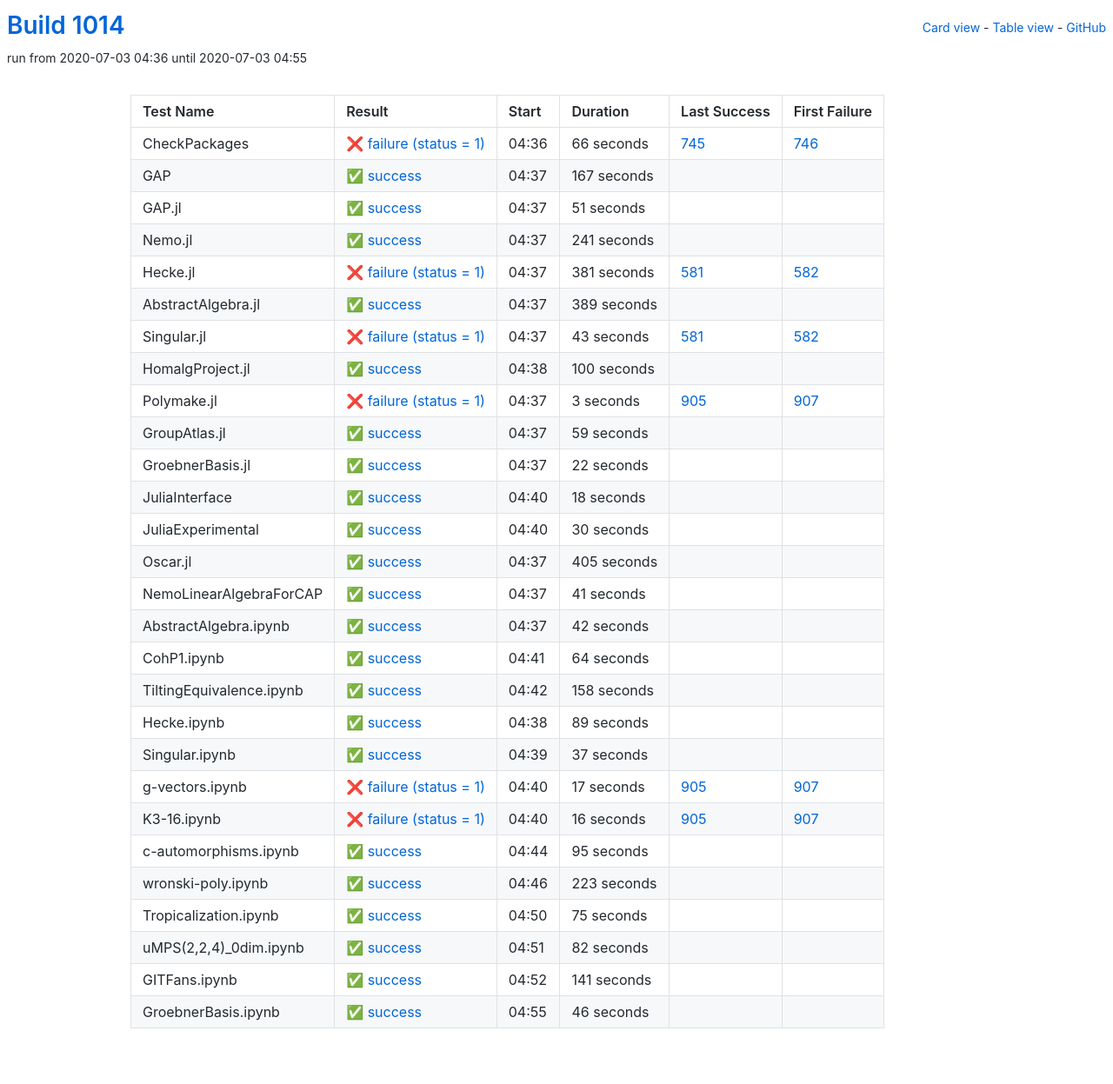
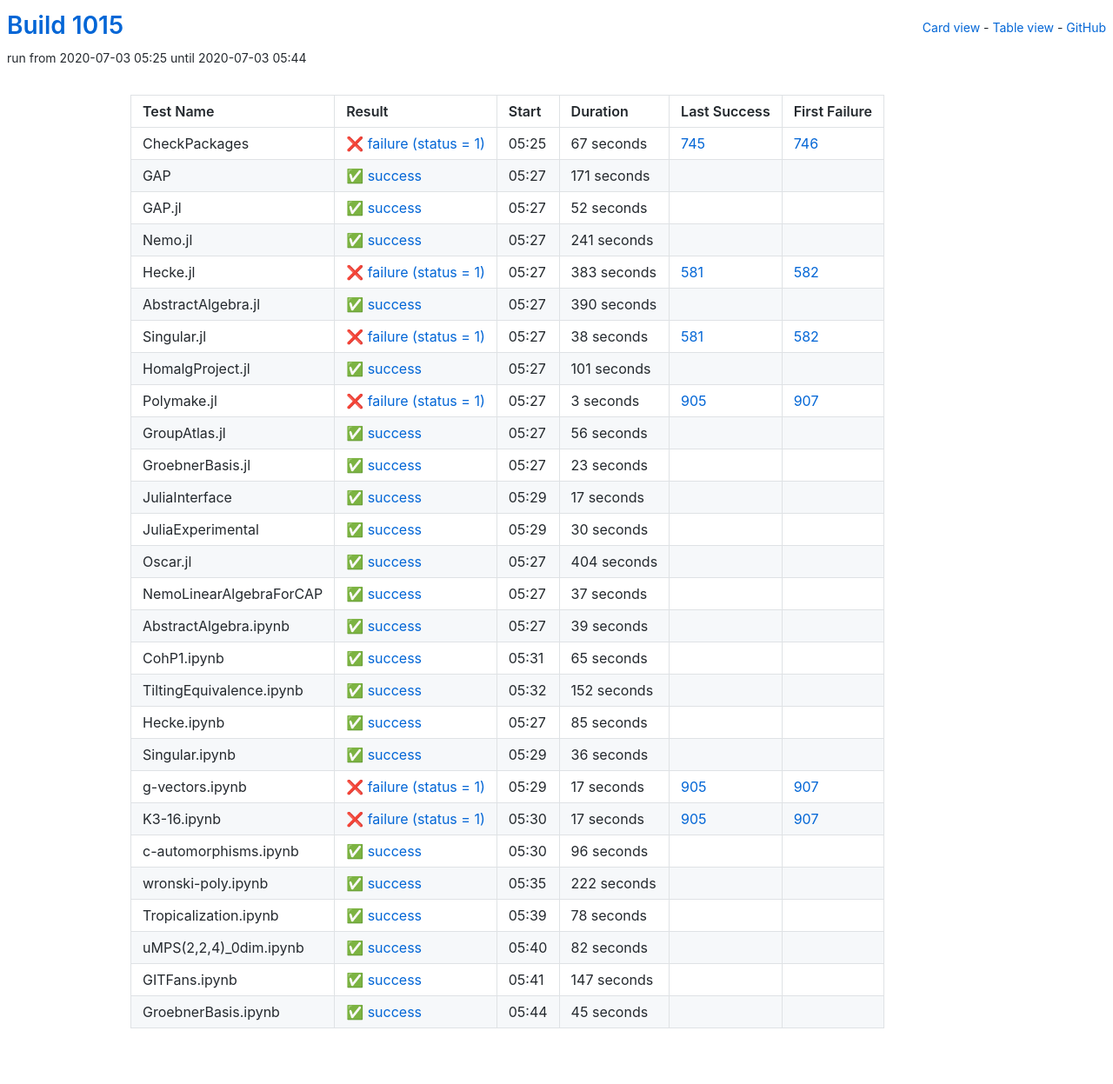
Before and after one commit to oscar-system/oscar-ci-status-1.4, a Jekyll site: the page built from table.html, in a window 1280 px wide. Shown: the whole page at 87% size. Built offline with Jekyll 4.4.1, drawn with Linux system fonts in a browser that asks for light colours.

Commit message:
Build #1015

```diff
--- a/_data/ci.yml
+++ b/_data/ci.yml
@@ -1,6 +1,6 @@
 ---
-build: 1014
-build_url: https://oscarci.mathematik.uni-kl.de/job/oscar-julia-1.4/1014/
+build: 1015
+build_url: https://oscarci.mathematik.uni-kl.de/job/oscar-julia-1.4/1015/
 job: oscar-julia-1.4
 organization: oscar-system
 repo: oscar-ci-status-1.4
@@ -8,44 +8,44 @@ repourl: https://github.com/oscar-system/oscar-ci-status-1.4
 tests:
 - name: CheckPackages
   id: checkpackages
-  log: https://oscarci.mathematik.uni-kl.de/job/oscar-julia-1.4/1014/artifact/logs/build-1014/CheckPackages.log
-  start: 2020-07-03 04:36
+  log: https://oscarci.mathematik.uni-kl.de/job/oscar-julia-1.4/1015/artifact/logs/build-1015/CheckPackages.log
+  start: 2020-07-03 05:25
   success: false
   exitcode: 1
   status: failure
-  duration: 66
+  duration: 67
   last_success: 745
   last_success_url: https://oscarci.mathematik.uni-kl.de/job/oscar-julia-1.4/745/
   first_failure: 746
   first_failure_url: https://oscarci.mathematik.uni-kl.de/job/oscar-julia-1.4/746/
 - name: GAP
   id: gap
-  log: https://oscarci.mathematik.uni-kl.de/job/oscar-julia-1.4/1014/artifact/logs/build-1014/GAP.log
-  start: 2020-07-03 04:37
+  log: https://oscarci.mathematik.uni-kl.de/job/oscar-julia-1.4/1015/artifact/logs/build-1015/GAP.log
+  start: 2020-07-03 05:27
   success: true
   exitcode: 0
   status: success
-  duration: 167
+  duration: 171
   last_success: false
   last_success_url:
   first_failure: false
   first_failure_url:
 - name: GAP.jl
   id: gap-jl
-  log: https://oscarci.mathematik.uni-kl.de/job/oscar-julia-1.4/1014/artifact/logs/build-1014/GAP.jl.log
-  start: 2020-07-03 04:37
+  log: https://oscarci.mathematik.uni-kl.de/job/oscar-julia-1.4/1015/artifact/logs/build-1015/GAP.jl.log
+  start: 2020-07-03 05:27
   success: true
   exitcode: 0
   status: success
-  duration: 51
+  duration: 52
   last_success: false
   last_success_url:
   first_failure: false
   first_failure_url:
 - name: Nemo.jl
   id: nemo-jl
-  log: https://oscarci.mathematik.uni-kl.de/job/oscar-julia-1.4/1014/artifact/logs/build-1014/Nemo.jl.log
-  start: 2020-07-03 04:37
+  log: https://oscarci.mathematik.uni-kl.de/job/oscar-julia-1.4/1015/artifact/logs/build-1015/Nemo.jl.log
+  start: 2020-07-03 05:27
   success: true
   exitcode: 0
   status: success
@@ -56,56 +56,56 @@ tests:
   first_failure_url:
 - name: Hecke.jl
   id: hecke-jl
-  log: https://oscarci.mathematik.uni-kl.de/job/oscar-julia-1.4/1014/artifact/logs/build-1014/Hecke.jl.log
-  start: 2020-07-03 04:37
+  log: https://oscarci.mathematik.uni-kl.de/job/oscar-julia-1.4/1015/artifact/logs/build-1015/Hecke.jl.log
+  start: 2020-07-03 05:27
   success: false
   exitcode: 1
   status: failure
-  duration: 381
+  duration: 383
   last_success: 581
   last_success_url: https://oscarci.mathematik.uni-kl.de/job/oscar-julia-1.4/581/
   first_failure: 582
   first_failure_url: https://oscarci.mathematik.uni-kl.de/job/oscar-julia-1.4/582/
 - name: AbstractAlgebra.jl
   id: abstractalgebra-jl
-  log: https://oscarci.mathematik.uni-kl.de/job/oscar-julia-1.4/1014/artifact/logs/build-1014/AbstractAlgebra.jl.log
-  start: 2020-07-03 04:37
+  log: https://oscarci.mathematik.uni-kl.de/job/oscar-julia-1.4/1015/artifact/logs/build-1015/AbstractAlgebra.jl.log
+  start: 2020-07-03 05:27
   success: true
   exitcode: 0
   status: success
-  duration: 389
+  duration: 390
   last_success: false
   last_success_url:
   first_failure: false
   first_failure_url:
 - name: Singular.jl
   id: singular-jl
-  log: https://oscarci.mathematik.uni-kl.de/job/oscar-julia-1.4/1014/artifact/logs/build-1014/Singular.jl.log
-  start: 2020-07-03 04:37
+  log: https://oscarci.mathematik.uni-kl.de/job/oscar-julia-1.4/1015/artifact/logs/build-1015/Singular.jl.log
+  start: 2020-07-03 05:27
   success: false
   exitcode: 1
   status: failure
-  duration: 43
+  duration: 38
   last_success: 581
   last_success_url: https://oscarci.mathematik.uni-kl.de/job/oscar-julia-1.4/581/
   first_failure: 582
   first_failure_url: https://oscarci.mathematik.uni-kl.de/job/oscar-julia-1.4/582/
 - name: HomalgProject.jl
   id: homalgproject-jl
-  log: https://oscarci.mathematik.uni-kl.de/job/oscar-julia-1.4/1014/artifact/logs/build-1014/HomalgProject.jl.log
-  start: 2020-07-03 04:38
+  log: https://oscarci.mathematik.uni-kl.de/job/oscar-julia-1.4/1015/artifact/logs/build-1015/HomalgProject.jl.log
+  start: 2020-07-03 05:27
   success: true
   exitcode: 0
   status: success
-  duration: 100
+  duration: 101
   last_success: false
   last_success_url:
   first_failure: false
   first_failure_url:
 - name: Polymake.jl
   id: polymake-jl
-  log: https://oscarci.mathematik.uni-kl.de/job/oscar-julia-1.4/1014/artifact/logs/build-1014/Polymake.jl.log
-  start: 2020-07-03 04:37
+  log: https://oscarci.mathematik.uni-kl.de/job/oscar-julia-1.4/1015/artifact/logs/build-1015/Polymake.jl.log
+  start: 2020-07-03 05:27
   success: false
   exitcode: 1
   status: failure
@@ -116,44 +116,44 @@ tests:
   first_failure_url: https://oscarci.mathematik.uni-kl.de/job/oscar-julia-1.4/907/
 - name: GroupAtlas.jl
   id: groupatlas-jl
-  log: https://oscarci.mathematik.uni-kl.de/job/oscar-julia-1.4/1014/artifact/logs/build-1014/GroupAtlas.jl.log
-  start: 2020-07-03 04:37
+  log: https://oscarci.mathematik.uni-kl.de/job/oscar-julia-1.4/1015/artifact/logs/build-1015/GroupAtlas.jl.log
+  start: 2020-07-03 05:27
   success: true
   exitcode: 0
   status: success
-  duration: 59
+  duration: 56
   last_success: false
   last_success_url:
   first_failure: false
   first_failure_url:
 - name: GroebnerBasis.jl
   id: groebnerbasis-jl
-  log: https://oscarci.mathematik.uni-kl.de/job/oscar-julia-1.4/1014/artifact/logs/build-1014/GroebnerBasis.jl.log
-  start: 2020-07-03 04:37
+  log: https://oscarci.mathematik.uni-kl.de/job/oscar-julia-1.4/1015/artifact/logs/build-1015/GroebnerBasis.jl.log
+  start: 2020-07-03 05:27
   success: true
   exitcode: 0
   status: success
-  duration: 22
+  duration: 23
   last_success: false
   last_success_url:
   first_failure: false
   first_failure_url:
 - name: JuliaInterface
   id: juliainterface
-  log: https://oscarci.mathematik.uni-kl.de/job/oscar-julia-1.4/1014/artifact/logs/build-1014/JuliaInterface.log
-  start: 2020-07-03 04:40
+  log: https://oscarci.mathematik.uni-kl.de/job/oscar-julia-1.4/1015/artifact/logs/build-1015/JuliaInterface.log
+  start: 2020-07-03 05:29
   success: true
   exitcode: 0
   status: success
-  duration: 18
+  duration: 17
   last_success: false
   last_success_url:
   first_failure: false
   first_failure_url:
 - name: JuliaExperimental
   id: juliaexperimental
-  log: https://oscarci.mathematik.uni-kl.de/job/oscar-julia-1.4/1014/artifact/logs/build-1014/JuliaExperimental.log
-  start: 2020-07-03 04:40
+  log: https://oscarci.mathematik.uni-kl.de/job/oscar-julia-1.4/1015/artifact/logs/build-1015/JuliaExperimental.log
+  start: 2020-07-03 05:29
   success: true
   exitcode: 0
   status: success
@@ -164,80 +164,20 @@ tests:
   first_failure_url:
 - name: Oscar.jl
   id: oscar-jl
-  log: https://oscarci.mathematik.uni-kl.de/job/oscar-julia-1.4/1014/artifact/logs/build-1014/Oscar.jl.log
-  start: 2020-07-03 04:37
+  log: https://oscarci.mathematik.uni-kl.de/job/oscar-julia-1.4/1015/artifact/logs/build-1015/Oscar.jl.log
+  start: 2020-07-03 05:27
   success: true
   exitcode: 0
   status: success
-  duration: 405
+  duration: 404
   last_success: false
   last_success_url:
   first_failure: false
   first_failure_url:
 - name: NemoLinearAlgebraForCAP
   id: nemolinearalgebraforcap
-  log: https://oscarci.mathematik.uni-kl.de/job/oscar-julia-1.4/1014/artifact/logs/build-1014/NemoLinearAlgebraForCAP.log
-  start: 2020-07-03 04:37
-  success: true
-  exitcode: 0
-  status: success
-  duration: 41
-  last_success: false
-  last_success_url:
-  first_failure: false
-  first_failure_url:
-- name: AbstractAlgebra.ipynb
-  id: abstractalgebra-ipynb
-  log: https://oscarci.mathematik.uni-kl.de/job/oscar-julia-1.4/1014/artifact/logs/build-1014/AbstractAlgebra.ipynb.log
-  start: 2020-07-03 04:37
-  success: true
-  exitcode: 0
-  status: success
-  duration: 42
-  last_success: false
-  last_success_url:
-  first_failure: false
-  first_failure_url:
-- name: CohP1.ipynb
-  id: cohp1-ipynb
-  log: https://oscarci.mathematik.uni-kl.de/job/oscar-julia-1.4/1014/artifact/logs/build-1014/CohP1.ipynb.log
-  start: 2020-07-03 04:41
-  success: true
-  exitcode: 0
-  status: success
-  duration: 64
-  last_success: false
-  last_success_url:
-  first_failure: false
-  first_failure_url:
-- name: TiltingEquivalence.ipynb
-  id: tiltingequivalence-ipynb
-  log: https://oscarci.mathematik.uni-kl.de/job/oscar-julia-1.4/1014/artifact/logs/build-1014/TiltingEquivalence.ipynb.log
-  start: 2020-07-03 04:42
-  success: true
-  exitcode: 0
-  status: success
-  duration: 158
-  last_success: false
-  last_success_url:
-  first_failure: false
-  first_failure_url:
-- name: Hecke.ipynb
-  id: hecke-ipynb
-  log: https://oscarci.mathematik.uni-kl.de/job/oscar-julia-1.4/1014/artifact/logs/build-1014/Hecke.ipynb.log
-  start: 2020-07-03 04:38
-  success: true
-  exitcode: 0
-  status: success
-  duration: 89
-  last_success: false
-  last_success_url:
-  first_failure: false
-  first_failure_url:
-- name: Singular.ipynb
-  id: singular-ipynb
-  log: https://oscarci.mathematik.uni-kl.de/job/oscar-julia-1.4/1014/artifact/logs/build-1014/Singular.ipynb.log
-  start: 2020-07-03 04:39
+  log: https://oscarci.mathematik.uni-kl.de/job/oscar-julia-1.4/1015/artifact/logs/build-1015/NemoLinearAlgebraForCAP.log
+  start: 2020-07-03 05:27
   success: true
   exitcode: 0
   status: success
@@ -246,10 +186,70 @@ tests:
   last_success_url:
   first_failure: false
   first_failure_url:
+- name: AbstractAlgebra.ipynb
+  id: abstractalgebra-ipynb
+  log: https://oscarci.mathematik.uni-kl.de/job/oscar-julia-1.4/1015/artifact/logs/build-1015/AbstractAlgebra.ipynb.log
+  start: 2020-07-03 05:27
+  success: true
+  exitcode: 0
+  status: success
+  duration: 39
+  last_success: false
+  last_success_url:
+  first_failure: false
+  first_failure_url:
+- name: CohP1.ipynb
+  id: cohp1-ipynb
+  log: https://oscarci.mathematik.uni-kl.de/job/oscar-julia-1.4/1015/artifact/logs/build-1015/CohP1.ipynb.log
+  start: 2020-07-03 05:31
+  success: true
+  exitcode: 0
+  status: success
+  duration: 65
+  last_success: false
+  last_success_url:
+  first_failure: false
+  first_failure_url:
+- name: TiltingEquivalence.ipynb
+  id: tiltingequivalence-ipynb
+  log: https://oscarci.mathematik.uni-kl.de/job/oscar-julia-1.4/1015/artifact/logs/build-1015/TiltingEquivalence.ipynb.log
+  start: 2020-07-03 05:32
+  success: true
+  exitcode: 0
+  status: success
+  duration: 152
+  last_success: false
+  last_success_url:
+  first_failure: false
+  first_failure_url:
+- name: Hecke.ipynb
+  id: hecke-ipynb
+  log: https://oscarci.mathematik.uni-kl.de/job/oscar-julia-1.4/1015/artifact/logs/build-1015/Hecke.ipynb.log
+  start: 2020-07-03 05:27
+  success: true
+  exitcode: 0
+  status: success
+  duration: 85
+  last_success: false
+  last_success_url:
+  first_failure: false
+  first_failure_url:
+- name: Singular.ipynb
+  id: singular-ipynb
+  log: https://oscarci.mathematik.uni-kl.de/job/oscar-julia-1.4/1015/artifact/logs/build-1015/Singular.ipynb.log
+  start: 2020-07-03 05:29
+  success: true
+  exitcode: 0
+  status: success
+  duration: 36
+  last_success: false
+  last_success_url:
+  first_failure: false
+  first_failure_url:
 - name: g-vectors.ipynb
   id: g-vectors-ipynb
-  log: https://oscarci.mathematik.uni-kl.de/job/oscar-julia-1.4/1014/artifact/logs/build-1014/g-vectors.ipynb.log
-  start: 2020-07-03 04:40
+  log: https://oscarci.mathematik.uni-kl.de/job/oscar-julia-1.4/1015/artifact/logs/build-1015/g-vectors.ipynb.log
+  start: 2020-07-03 05:29
   success: false
   exitcode: 1
   status: failure
@@ -260,56 +260,56 @@ tests:
   first_failure_url: https://oscarci.mathematik.uni-kl.de/job/oscar-julia-1.4/907/
 - name: K3-16.ipynb
   id: k3-16-ipynb
-  log: https://oscarci.mathematik.uni-kl.de/job/oscar-julia-1.4/1014/artifact/logs/build-1014/K3-16.ipynb.log
-  start: 2020-07-03 04:40
+  log: https://oscarci.mathematik.uni-kl.de/job/oscar-julia-1.4/1015/artifact/logs/build-1015/K3-16.ipynb.log
+  start: 2020-07-03 05:30
   success: false
   exitcode: 1
   status: failure
-  duration: 16
+  duration: 17
   last_success: 905
   last_success_url: https://oscarci.mathematik.uni-kl.de/job/oscar-julia-1.4/905/
   first_failure: 907
   first_failure_url: https://oscarci.mathematik.uni-kl.de/job/oscar-julia-1.4/907/
 - name: c-automorphisms.ipynb
   id: c-automorphisms-ipynb
-  log: https://oscarci.mathematik.uni-kl.de/job/oscar-julia-1.4/1014/artifact/logs/build-1014/c-automorphisms.ipynb.log
-  start: 2020-07-03 04:44
+  log: https://oscarci.mathematik.uni-kl.de/job/oscar-julia-1.4/1015/artifact/logs/build-1015/c-automorphisms.ipynb.log
+  start: 2020-07-03 05:30
   success: true
   exitcode: 0
   status: success
-  duration: 95
+  duration: 96
   last_success: false
   last_success_url:
   first_failure: false
   first_failure_url:
 - name: wronski-poly.ipynb
   id: wronski-poly-ipynb
-  log: https://oscarci.mathematik.uni-kl.de/job/oscar-julia-1.4/1014/artifact/logs/build-1014/wronski-poly.ipynb.log
-  start: 2020-07-03 04:46
+  log: https://oscarci.mathematik.uni-kl.de/job/oscar-julia-1.4/1015/artifact/logs/build-1015/wronski-poly.ipynb.log
+  start: 2020-07-03 05:35
   success: true
   exitcode: 0
   status: success
-  duration: 223
+  duration: 222
   last_success: false
   last_success_url:
   first_failure: false
   first_failure_url:
 - name: Tropicalization.ipynb
   id: tropicalization-ipynb
-  log: https://oscarci.mathematik.uni-kl.de/job/oscar-julia-1.4/1014/artifact/logs/build-1014/Tropicalization.ipynb.log
-  start: 2020-07-03 04:50
+  log: https://oscarci.mathematik.uni-kl.de/job/oscar-julia-1.4/1015/artifact/logs/build-1015/Tropicalization.ipynb.log
+  start: 2020-07-03 05:39
   success: true
   exitcode: 0
   status: success
-  duration: 75
+  duration: 78
   last_success: false
   last_success_url:
   first_failure: false
   first_failure_url:
 - name: uMPS(2,2,4)_0dim.ipynb
   id: umps-2-2-4-0dim-ipynb
-  log: https://oscarci.mathematik.uni-kl.de/job/oscar-julia-1.4/1014/artifact/logs/build-1014/uMPS-2-2-4-_0dim.ipynb.log
-  start: 2020-07-03 04:51
+  log: https://oscarci.mathematik.uni-kl.de/job/oscar-julia-1.4/1015/artifact/logs/build-1015/uMPS-2-2-4-_0dim.ipynb.log
+  start: 2020-07-03 05:40
   success: true
   exitcode: 0
   status: success
@@ -320,24 +320,24 @@ tests:
   first_failure_url:
 - name: GITFans.ipynb
   id: gitfans-ipynb
-  log: https://oscarci.mathematik.uni-kl.de/job/oscar-julia-1.4/1014/artifact/logs/build-1014/GITFans.ipynb.log
-  start: 2020-07-03 04:52
+  log: https://oscarci.mathematik.uni-kl.de/job/oscar-julia-1.4/1015/artifact/logs/build-1015/GITFans.ipynb.log
+  start: 2020-07-03 05:41
   success: true
   exitcode: 0
   status: success
-  duration: 141
+  duration: 147
   last_success: false
   last_success_url:
   first_failure: false
   first_failure_url:
 - name: GroebnerBasis.ipynb
   id: groebnerbasis-ipynb
-  log: https://oscarci.mathematik.uni-kl.de/job/oscar-julia-1.4/1014/artifact/logs/build-1014/GroebnerBasis.ipynb.log
-  start: 2020-07-03 04:55
+  log: https://oscarci.mathematik.uni-kl.de/job/oscar-julia-1.4/1015/artifact/logs/build-1015/GroebnerBasis.ipynb.log
+  start: 2020-07-03 05:44
   success: true
   exitcode: 0
   status: success
-  duration: 46
+  duration: 45
   last_success: false
   last_success_url:
   first_failure: false
```
Also changed, not shown: README.md.
